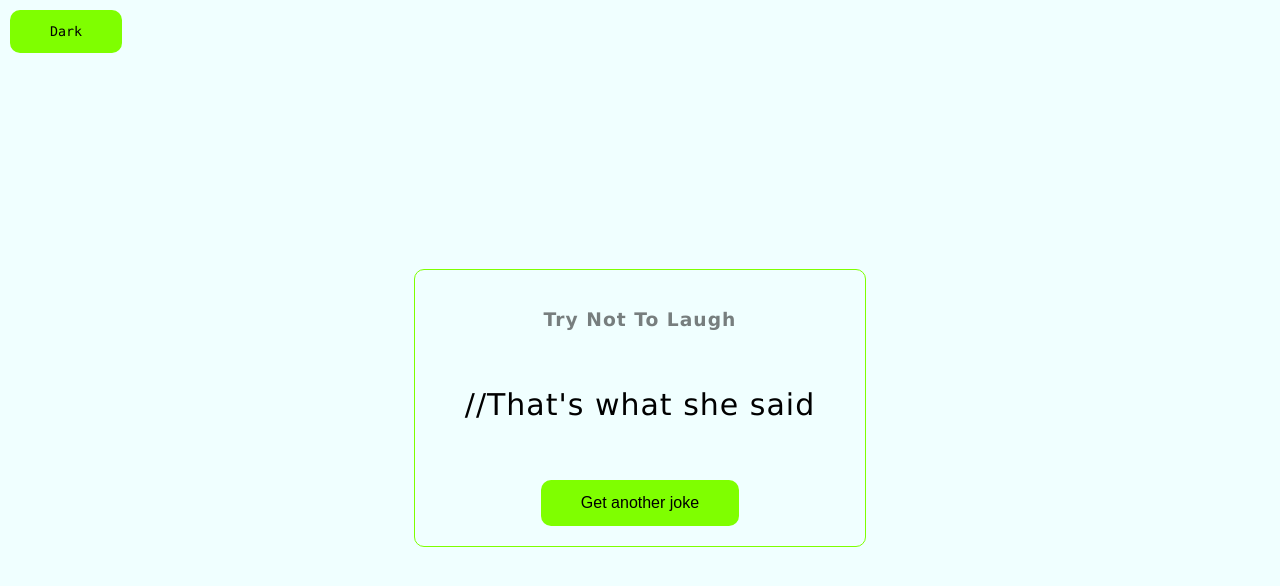
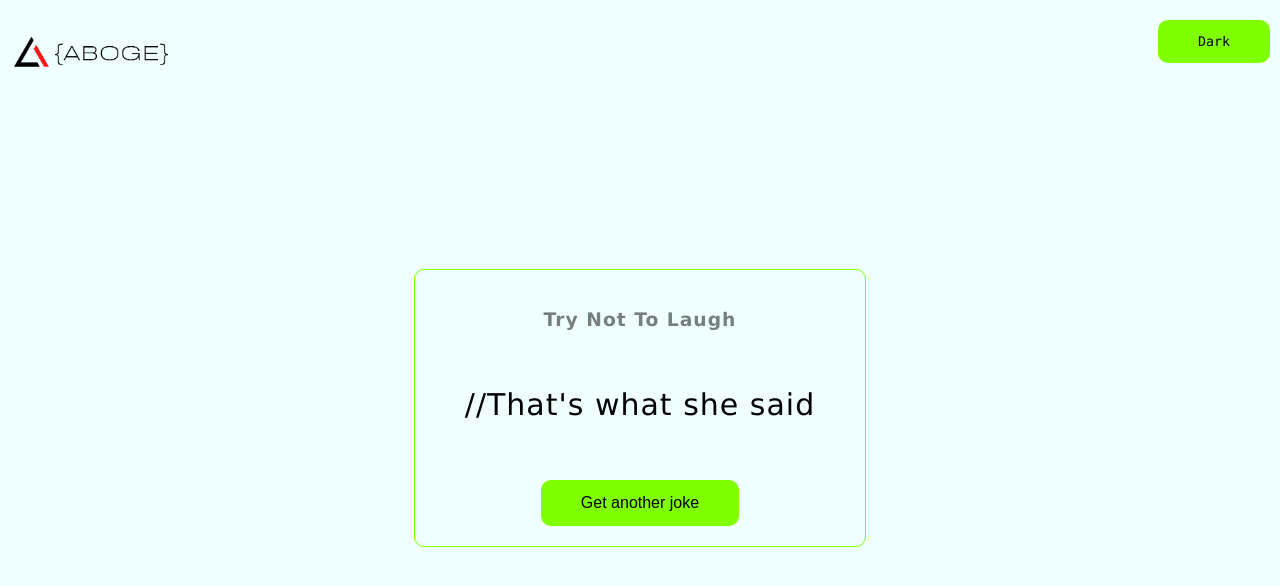
Before and after one commit to AbogeJr/Dad-Jokes, a plain HTML site: page index.html in a window 1280 px wide. Drawn offline with Linux system fonts and the light colour scheme; no server answers.

Commit message:
added logo

```diff
--- a/index.html
+++ b/index.html
@@ -9,6 +9,7 @@
         <link rel="stylesheet" href="styles.css">
     </head>
     <body id="body" class="light">
+        <img src="logo.png" id="logo" alt="">
         <button value="off" class="theme-btn" id="theme-btn">Dark</button>
         <div class="container">
             <h3>Try Not To Laugh</h3>
--- a/script.js
+++ b/script.js
@@ -2,7 +2,7 @@ const jokeEl = document.getElementById('joke')
 const jokeBtn = document.getElementById('jokeBtn')
 const themeBtn = document.getElementById('theme-btn')
 const body = document.getElementById('body')
-
+var logo = document.getElementById('logo')
 // body.classList.add('dark')
 
 jokeBtn.addEventListener('click', generateJoke)
@@ -27,9 +27,11 @@ themeBtn.addEventListener('click', function() {
     if(themeBtn.value=="off") {
         themeBtn.innerHTML = "Light"
         themeBtn.value="on"
+        logo.setAttribute('src', 'logo-dark.png')
     }
     else {
         themeBtn.innerHTML = "Dark"
         themeBtn.value="off"
+        logo.setAttribute('src', 'logo.png')
     }
 }, true )
--- a/styles.css
+++ b/styles.css
@@ -1,5 +1,15 @@
 * {
     box-sizing: border-box;
+}
+
+#logo {
+    /* border: 1px solid red; */
+    position: absolute;
+    top: 0;
+    left: 0;
+    height: 100px;
+    padding-left: 10px;
+    background: transparent;
 }
 
 .light {
@@ -24,8 +34,8 @@
     padding: 14px 40px;
     font-family: consolas;
     position: absolute;
-    top: 10px;
-    left: 10px;
+    top: 20px;
+    right: 10px;
     cursor: pointer;
 }
 .container {
```
Also changed, not shown: logo-dark.png (added), logo.png (added).
